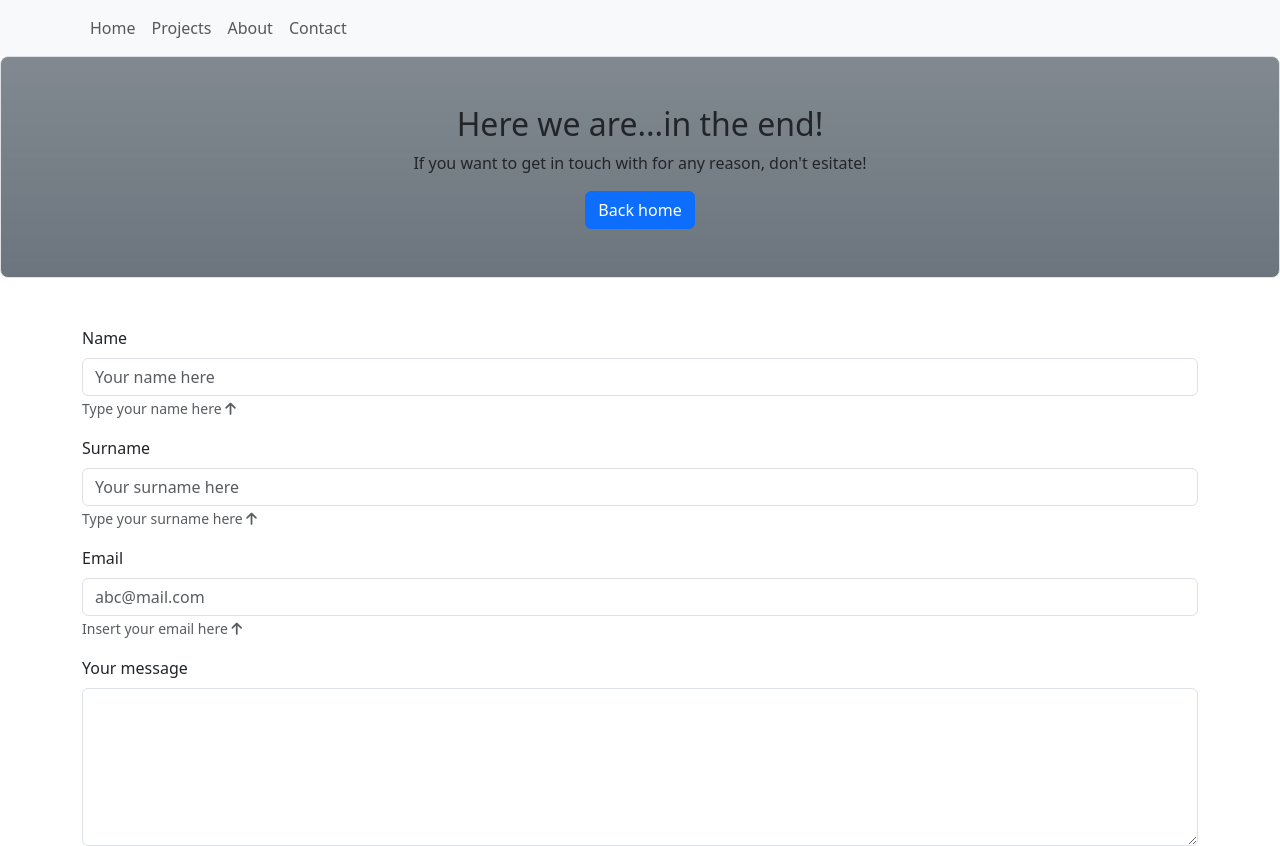
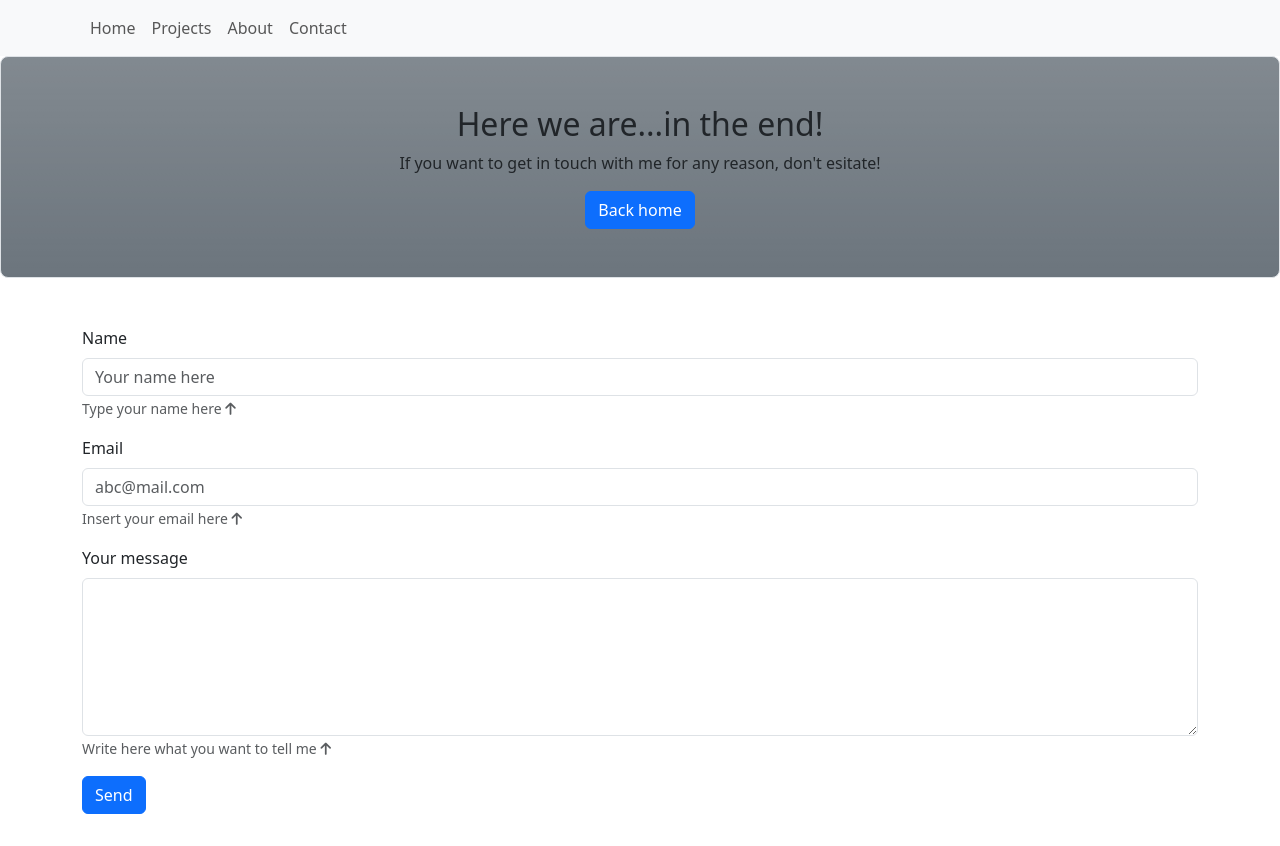
Before and after one commit to simone-nolberto/vite-boolfolio, a Vue app: page /contacts in a window 1280 px wide. Shown: the top 846 px of the page. Built offline with nearby package versions, Linux system fonts and the light colour scheme.

Commit message:
update with working contact form (to fix)

```diff
--- a/src/style.css
+++ b/src/style.css
@@ -17,6 +17,8 @@ main {
 }
 
 footer {
+
+    padding: 2.5rem 0;
 
     & button {
         background-color: white;
--- a/src/views/AppContacts.vue
+++ b/src/views/AppContacts.vue
@@ -1,8 +1,40 @@
 <script>
 import Banner from "../components/Banner.vue";
+import axios from "axios";
 
 export default {
   name: "AppContacts",
+  data() {
+    return {
+      base_api_url: "http://127.0.0.1:8000",
+      name: "",
+      email: "",
+      message: "",
+      loading: false,
+    };
+  },
+
+  methods: {
+    sendMessage() {
+      this.loading = true;
+      const data = {
+        name: this.name,
+        email: this.email,
+        message: this.message,
+      };
+
+      const apiUrl = `${this.base_api_url}/api/contacts`;
+      axios.post(apiUrl, data).then((response) => {
+        console.log(response);
+
+        if (response.data.success) {
+          (this.name = ""), (this.email = ""), (this.message = "");
+        }
+      });
+
+      this.loading = false;
+    },
+  },
   components: {
     Banner,
   },
@@ -12,14 +44,14 @@ export default {
 <template>
   <Banner
     bannerTitle="Here we are...in the end!"
-    bannerParagraph="If you want to get in touch with for any reason, don't esitate!"
+    bannerParagraph="If you want to get in touch with me for any reason, don't esitate!"
     bannerCTA="Back home"
     bannerCTAUrl="home"
   ></Banner>
 
   <main>
     <div class="container my-5">
-      <form action="">
+      <form @submit.prevent="sendMessage()" action="">
         <div class="mb-3">
           <label for="name" class="form-label">Name</label>
           <input
@@ -29,24 +61,10 @@ export default {
             id="name"
             aria-describedby="helpId"
             placeholder="Your name here"
+            v-model="name"
           />
           <small id="helpId" class="form-text text-muted"
             >Type your name here <i class="fa-solid fa-arrow-up"></i
-          ></small>
-        </div>
-
-        <div class="mb-3">
-          <label for="surname" class="form-label">Surname</label>
-          <input
-            type="text"
-            class="form-control"
-            name="surname"
-            id="surname"
-            aria-describedby="helpId"
-            placeholder="Your surname here"
-          />
-          <small id="helpId" class="form-text text-muted"
-            >Type your surname here <i class="fa-solid fa-arrow-up"></i
           ></small>
         </div>
 
@@ -59,6 +77,7 @@ export default {
             id="email"
             aria-describedby="emailHelpId"
             placeholder="abc@mail.com"
+            v-model="email"
           />
           <small id="emailHelpId" class="form-text text-muted"
             >Insert your email here <i class="fa-solid fa-arrow-up"></i
@@ -67,11 +86,19 @@ export default {
 
         <div class="mb-3">
           <label for="message" class="form-label">Your message</label>
-          <textarea class="form-control" name="message" id="message" rows="6"></textarea>
+          <textarea
+            class="form-control"
+            name="message"
+            id="message"
+            rows="6"
+            v-model="message"
+          ></textarea>
           <small id="emailHelpId" class="form-text text-muted"
             >Write here what you want to tell me <i class="fa-solid fa-arrow-up"></i
           ></small>
         </div>
+
+        <button type="submit" class="btn btn-primary" :disabled="loading">Send</button>
       </form>
     </div>
   </main>
--- a/src/views/SingleProject.vue
+++ b/src/views/SingleProject.vue
@@ -61,6 +61,7 @@ export default {
       bannerCTAUrl="projects"
     ></Banner>
 
+    <main>
       <template v-if="this.success">
         <div class="container my-5">
           <div class="row">
@@ -68,7 +69,9 @@ export default {
               <div>
                 <template v-if="this.project.cover_image.startsWith('uploads')">
                   <img
-                  :src="this.state.base_url_api + '/storage/' + this.project.cover_image"
+                    :src="
+                      this.state.base_url_api + '/storage/' + this.project.cover_image
+                    "
                     alt=""
                 /></template>
 
@@ -99,6 +102,7 @@ export default {
       <template v-else>
         <p>Burodogah</p>
       </template>
+    </main>
   </div>
 </template>
 
```
Lines whose indentation alone changed are shown as unchanged.
